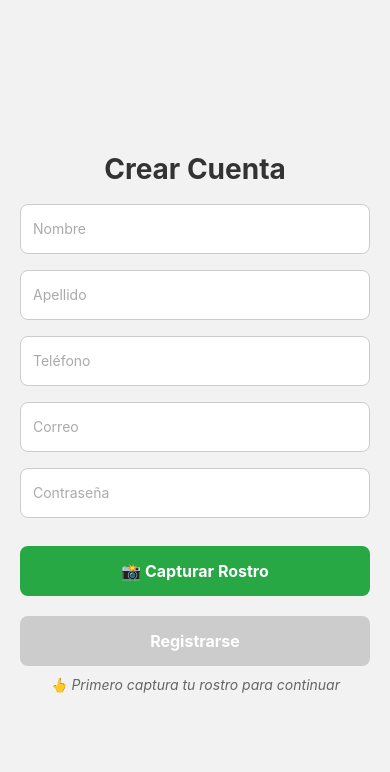
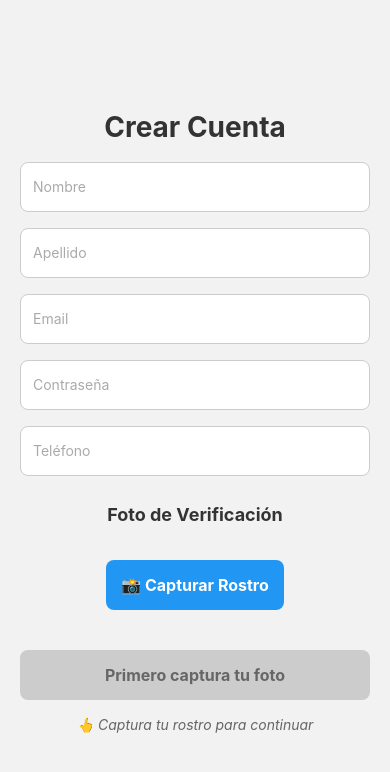
Before and after one commit to AbelAndres14/Proyecto-Modular, a React Native app: screen /Registro in a window 390 px wide. Shown: the top 772 px of the page. Built offline with nearby package versions, Linux system fonts and the light colour scheme.

Commit message:
sefunciona

```diff
--- a/App.tsx
+++ b/App.tsx
@@ -16,7 +16,7 @@ import NotificacionesScreen from './screens/Notificaciones';
 import PrivacidadScreen from './screens/Privacidad';
 import RegistroScreen from './screens/Registro';
 import LoginFormScreen from './screens/Login'; // Nueva pantalla de login
-
+import ConfirmacionViaje from './screens/ConfirmacionViaje';
 const Stack = createNativeStackNavigator();
 const Tab = createBottomTabNavigator();
 
@@ -114,6 +114,8 @@ export default function App() {
         <Stack.Screen name="Registro" component={RegistroScreen} />
         <Stack.Screen name="Notificaciones" component={NotificacionesScreen} />
         <Stack.Screen name="Privacidad" component={PrivacidadScreen} />
+        <Stack.Screen name="ConfirmacionViaje" component={ConfirmacionViaje}
+/>
       </Stack.Navigator>
     </NavigationContainer>
   );
--- a/screens/Registro.tsx
+++ b/screens/Registro.tsx
@@ -2,6 +2,7 @@
 import React, { useState } from 'react';
 import { View, Text, TextInput, TouchableOpacity, ScrollView, Alert, Image, StyleSheet } from 'react-native';
 import * as ImagePicker from 'expo-image-picker';
+import * as FileSystem from 'expo-file-system';
 import { styles } from '../styles/LoginScreen.styles';
 
 interface UsuarioResponse {
@@ -11,21 +12,41 @@ interface UsuarioResponse {
   usuario?: any;
 }
 
-interface RostroResponse {
-  success: boolean;
-  error?: string;
-  message?: string;
-  rostroId?: string;
-}
-
 export default function RegistroScreen({ navigation }: any) {
   const [nombre, setNombre] = useState('');
   const [apellido, setApellido] = useState('');
+  const [password, setPassword] = useState('');
   const [telefono, setTelefono] = useState('');
-  const [correo, setCorreo] = useState('');
-  const [password, setPassword] = useState('');
+  const [email, setEmail] = useState('');
   const [photoUri, setPhotoUri] = useState<string | null>(null);
-  const [isUploading, setIsUploading] = useState(false);
+  const [photoBase64, setPhotoBase64] = useState<string | null>(null);
+  const [isProcessing, setIsProcessing] = useState(false);
+
+  // Función para redimensionar imagen si es muy grande
+  const resizeImageIfNeeded = (base64: string): string => {
+    // Si el base64 es mayor a 500KB, ya está bastante optimizado
+    const sizeInKB = (base64.length * 3) / 4 / 1024; // Aproximación del tamaño real
+    console.log(`Tamaño de imagen: ${Math.round(sizeInKB)} KB`);
+
+    if (sizeInKB > 800) { // Si es mayor a 800KB
+      console.warn('Imagen muy grande, considera reducir más la calidad');
+    }
+
+    return base64;
+  };
+
+  // Convertir imagen a base64
+  const convertToBase64 = async (uri: string): Promise<string> => {
+    try {
+      const base64 = await FileSystem.readAsStringAsync(uri, {
+        encoding: FileSystem.EncodingType.Base64,
+      });
+      return base64;
+    } catch (error) {
+      console.error('Error converting to base64:', error);
+      throw error;
+    }
+  };
 
   // Abrir cámara para tomar foto
   const takePhoto = async () => {
@@ -37,72 +58,116 @@ export default function RegistroScreen({ navigation }: any) {
 
     const result = await ImagePicker.launchCameraAsync({
       allowsEditing: true,
-      quality: 0.8,
+      quality: 0.3, // Reducir más la calidad (0.3 = 30%)
+      base64: true,
+      aspect: [1, 1], // Aspecto cuadrado
+      exif: false, // No incluir metadatos EXIF
     });
 
     if (!result.canceled) {
-      setPhotoUri(result.assets[0].uri);
-      await uploadPhoto(result.assets[0].uri);
+      const imageUri = result.assets[0].uri;
+      setPhotoUri(imageUri);
+
+      try {
+        setIsProcessing(true);
+        // Usar el base64 que viene del ImagePicker
+        if (result.assets[0].base64) {
+          const optimizedBase64 = resizeImageIfNeeded(result.assets[0].base64);
+          setPhotoBase64(optimizedBase64);
+        } else {
+          // Fallback: convertir manualmente
+          const base64 = await convertToBase64(imageUri);
+          const optimizedBase64 = resizeImageIfNeeded(base64);
+          setPhotoBase64(optimizedBase64);
+        }
+        setIsProcessing(false);
+        Alert.alert('Éxito', 'Rostro capturado correctamente');
+      } catch (error) {
+        setIsProcessing(false);
+        Alert.alert('Error', 'No se pudo procesar la imagen');
+        console.error(error);
+      }
     }
   };
 
-  const retakePhoto = () => setPhotoUri(null);
-
-  // Subir foto al servidor
-  const uploadPhoto = async (uri: string) => {
-    if (!uri) return;
-    setIsUploading(true);
-
-    try {
-      const formData = new FormData();
-      formData.append('rostro_image', { uri, type: 'image/jpeg', name: 'rostro.jpg' } as any);
-      formData.append('timestamp', new Date().toISOString());
-      formData.append('correo', correo);
-
-      const response = await fetch('https://apiabel.teamsystem.space/api/rostro/', {
-        method: 'POST',
-        headers: { 'Content-Type': 'multipart/form-data' },
-        body: formData,
-      });
-
-      const data: RostroResponse = await response.json();
-      if (data.success) Alert.alert('Éxito', 'Rostro registrado correctamente');
-      else Alert.alert('Error', data.error || 'No se pudo registrar el rostro');
-    } catch (error) {
-      console.error(error);
-      Alert.alert('Error', 'No se pudo enviar el rostro al servidor');
-    } finally {
-      setIsUploading(false);
-    }
+  const retakePhoto = () => {
+    setPhotoUri(null);
+    setPhotoBase64(null);
   };
 
-  // Registrar usuario
+  // Registrar usuario con imagen en base64
   const handleRegistro = async () => {
-    if (!nombre || !apellido || !telefono || !correo || !password) {
+    if (!nombre || !apellido || !password || !telefono || !email) {
       Alert.alert('Campos incompletos', 'Por favor llena todos los campos.');
       return;
     }
-    if (!photoUri) {
+    if (!photoBase64) {
       Alert.alert('Foto requerida', 'Por favor captura tu rostro antes de registrarte.');
       return;
     }
 
+    setIsProcessing(true);
+
     try {
-      const userData = { nombre, apellido, telefono, correo, password };
+      const userData = {
+        nombre: nombre.trim(),
+        apellido: apellido.trim(),
+        password: password,
+        telefono: telefono.trim(),
+        correo: email.trim().toLowerCase(), // Cambio: email -> correo
+        rostro: photoBase64, // Base64 de la imagen
+        // Los timestamps created_at y updated_at se manejan automáticamente en el servidor
+      };
+
+      console.log('Enviando datos del usuario...');
+      console.log('Datos a enviar:', {
+        nombre: userData.nombre,
+        apellido: userData.apellido,
+        correo: userData.correo,
+        telefono: userData.telefono,
+        tieneRostro: !!userData.rostro,
+        tamaño_rostro_kb: userData.rostro ? Math.round(userData.rostro.length / 1024) : 0
+      });
+
       const response = await fetch('https://apiabel.teamsystem.space/api/usuario/', {
         method: 'POST',
-        headers: { 'Content-Type': 'application/json' },
+        headers: {
+          'Content-Type': 'application/json',
+          'Accept': 'application/json',
+        },
         body: JSON.stringify(userData),
       });
 
-      const data: UsuarioResponse = await response.json();
+      const responseText = await response.text();
+      console.log('Respuesta del servidor:', responseText);
+
+      let data: UsuarioResponse;
+      try {
+        data = JSON.parse(responseText);
+      } catch (parseError) {
+        console.error('Error parsing response:', parseError);
+        throw new Error('Respuesta inválida del servidor');
+      }
+
       if (data.success) {
-        Alert.alert('Registro exitoso', `Bienvenido, ${nombre} ${apellido}`);
-        navigation.replace('MainTabs');
-      } else Alert.alert('Error al registrar', data.error || 'Intenta nuevamente');
+        Alert.alert(
+          'Registro exitoso',
+          `¡Bienvenido ${nombre} ${apellido}! Tu cuenta ha sido creada correctamente.`,
+          [
+            {
+              text: 'Continuar',
+              onPress: () => navigation.replace('MainTabs')
+            }
+          ]
+        );
+      } else {
+        Alert.alert('Error al registrar', data.error || data.message || 'Intenta nuevamente');
+      }
     } catch (error) {
-      console.error(error);
-      Alert.alert('Error', 'No se pudo conectar al servidor');
+      console.error('Error en registro:', error);
+      Alert.alert('Error de conexión', 'No se pudo conectar al servidor. Verifica tu conexión a internet.');
+    } finally {
+      setIsProcessing(false);
     }
   };
 
@@ -110,38 +175,163 @@ export default function RegistroScreen({ navigation }: any) {
     <ScrollView contentContainerStyle={styles.container}>
       <Text style={styles.title}>Crear Cuenta</Text>
 
-      <TextInput placeholder="Nombre" style={styles.input} value={nombre} onChangeText={setNombre} placeholderTextColor="#aaa" />
-      <TextInput placeholder="Apellido" style={styles.input} value={apellido} onChangeText={setApellido} placeholderTextColor="#aaa" />
-      <TextInput placeholder="Teléfono" style={styles.input} value={telefono} onChangeText={setTelefono} keyboardType="phone-pad" placeholderTextColor="#aaa" />
-      <TextInput placeholder="Correo" style={styles.input} value={correo} onChangeText={setCorreo} keyboardType="email-address" placeholderTextColor="#aaa" />
-      <TextInput placeholder="Contraseña" style={styles.input} value={password} onChangeText={setPassword} secureTextEntry placeholderTextColor="#aaa" />
+      <TextInput
+        placeholder="Nombre"
+        style={styles.input}
+        value={nombre}
+        onChangeText={setNombre}
+        placeholderTextColor="#aaa"
+        autoCapitalize="words"
+      />
+
+      <TextInput
+        placeholder="Apellido"
+        style={styles.input}
+        value={apellido}
+        onChangeText={setApellido}
+        placeholderTextColor="#aaa"
+        autoCapitalize="words"
+      />
+
+      <TextInput
+        placeholder="Email"
+        style={styles.input}
+        value={email}
+        onChangeText={setEmail}
+        keyboardType="email-address"
+        placeholderTextColor="#aaa"
+        autoCapitalize="none"
+        autoCorrect={false}
+      />
+
+      <TextInput
+        placeholder="Contraseña"
+        style={styles.input}
+        value={password}
+        onChangeText={setPassword}
+        secureTextEntry
+        placeholderTextColor="#aaa"
+        autoCapitalize="none"
+      />
+
+      <TextInput
+        placeholder="Teléfono"
+        style={styles.input}
+        value={telefono}
+        onChangeText={setTelefono}
+        keyboardType="phone-pad"
+        placeholderTextColor="#aaa"
+      />
+
+      <View style={cameraStyles.photoSection}>
+        <Text style={cameraStyles.sectionTitle}>Foto de Verificación</Text>
 
         {photoUri ? (
           <View style={cameraStyles.photoContainer}>
             <Image source={{ uri: photoUri }} style={cameraStyles.photoPreview} />
-          <TouchableOpacity style={[styles.pedirBtn, { backgroundColor: '#FF6B6B', marginTop: 10 }]} onPress={retakePhoto}>
-            <Text style={styles.pedirBtnText}>Tomar Otra</Text>
+            <View style={cameraStyles.photoActions}>
+              <TouchableOpacity
+                style={[styles.pedirBtn, { backgroundColor: '#FF6B6B', flex: 1, marginRight: 10 }]}
+                onPress={retakePhoto}
+                disabled={isProcessing}
+              >
+                <Text style={styles.pedirBtnText}>🔄 Otra Foto</Text>
+              </TouchableOpacity>
+              <TouchableOpacity
+                style={[styles.pedirBtn, { backgroundColor: '#4CAF50', flex: 1 }]}
+                onPress={handleRegistro}
+                disabled={isProcessing || !photoBase64}
+              >
+                <Text style={styles.pedirBtnText}>✓ Usar Esta</Text>
               </TouchableOpacity>
             </View>
+          </View>
         ) : (
-        <TouchableOpacity style={styles.pedirBtn} onPress={takePhoto}>
+          <TouchableOpacity
+            style={[styles.pedirBtn, { backgroundColor: '#2196F3' }]}
+            onPress={takePhoto}
+            disabled={isProcessing}
+          >
             <Text style={styles.pedirBtnText}>📸 Capturar Rostro</Text>
           </TouchableOpacity>
         )}
+      </View>
 
-      <TouchableOpacity style={[styles.pedirBtn, (!photoUri || isUploading) && { backgroundColor: '#ccc' }]} onPress={handleRegistro} disabled={!photoUri || isUploading}>
-        <Text style={styles.pedirBtnText}>{isUploading ? 'Procesando...' : 'Registrarse'}</Text>
+      {!photoUri && (
+        <TouchableOpacity
+          style={[styles.pedirBtn, { backgroundColor: '#ccc' }]}
+          disabled={true}
+        >
+          <Text style={[styles.pedirBtnText, { color: '#666' }]}>
+            Primero captura tu foto
+          </Text>
         </TouchableOpacity>
+      )}
 
       <Text style={cameraStyles.statusText}>
-        {!photoUri ? '👆 Primero captura tu rostro para continuar' : '✅ Rostro capturado - Listo para registrar'}
+        {isProcessing ? (
+          '⏳ Procesando imagen...'
+        ) : !photoBase64 ? (
+          '👆 Captura tu rostro para continuar'
+        ) : (
+          '✅ Listo para registrarte'
+        )}
       </Text>
+
+      {/* Info sobre el tamaño de la imagen para debugging */}
+      {photoBase64 && !isProcessing && (
+        <Text style={cameraStyles.debugText}>
+          📊 Tamaño de imagen: {Math.round(photoBase64.length / 1024)} KB
+        </Text>
+      )}
     </ScrollView>
   );
 }
 
 const cameraStyles = StyleSheet.create({
-  photoContainer: { alignItems: 'center', marginVertical: 20 },
-  photoPreview: { width: 200, height: 200, borderRadius: 100, borderWidth: 3, borderColor: '#00D2FF' },
-  statusText: { textAlign: 'center', color: '#666', fontSize: 14, marginTop: 10, fontStyle: 'italic' },
+  photoSection: {
+    marginVertical: 20,
+    alignItems: 'center',
+  },
+  sectionTitle: {
+    fontSize: 18,
+    fontWeight: 'bold',
+    color: '#333',
+    marginBottom: 15,
+    textAlign: 'center',
+  },
+  photoContainer: {
+    alignItems: 'center',
+    marginVertical: 15,
+    width: '100%',
+  },
+  photoPreview: {
+    width: 180,
+    height: 180,
+    borderRadius: 90,
+    borderWidth: 4,
+    borderColor: '#00D2FF',
+    marginBottom: 15,
+  },
+  photoActions: {
+    flexDirection: 'row',
+    width: '100%',
+    paddingHorizontal: 20,
+  },
+  statusText: {
+    textAlign: 'center',
+    color: '#666',
+    fontSize: 14,
+    marginTop: 15,
+    marginHorizontal: 20,
+    fontStyle: 'italic',
+    lineHeight: 20,
+  },
+  debugText: {
+    textAlign: 'center',
+    color: '#999',
+    fontSize: 12,
+    marginTop: 10,
+    fontFamily: 'monospace',
+  }
 });
```
Also changed, not shown: screens/Home.tsx (+63 -27 lines). Lines whose indentation alone changed are shown as unchanged.
